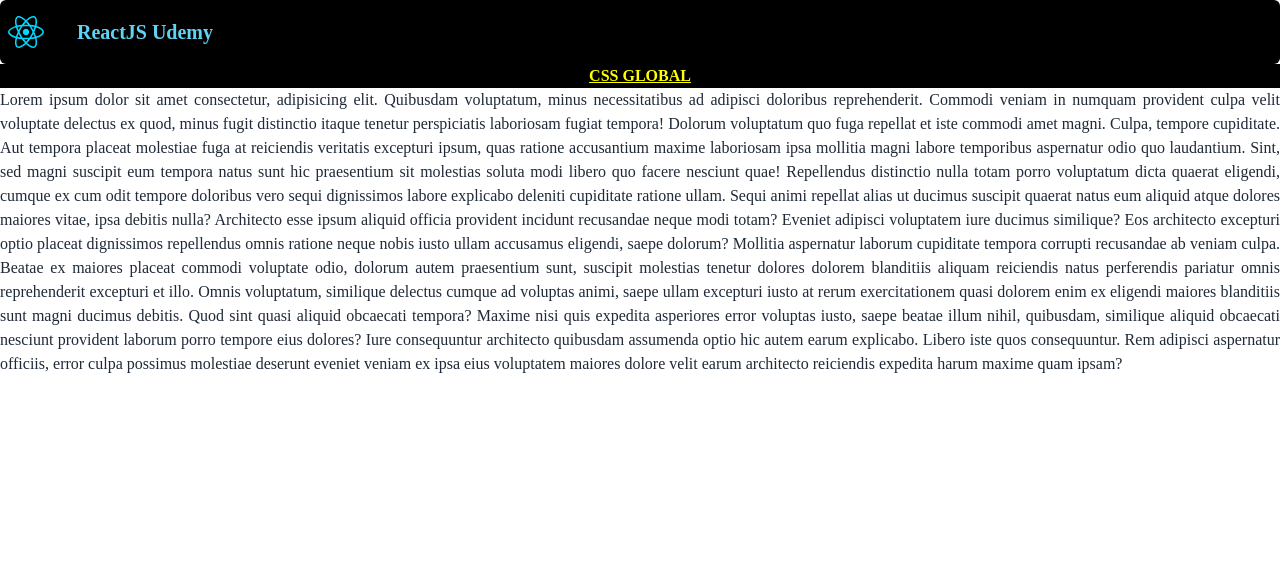
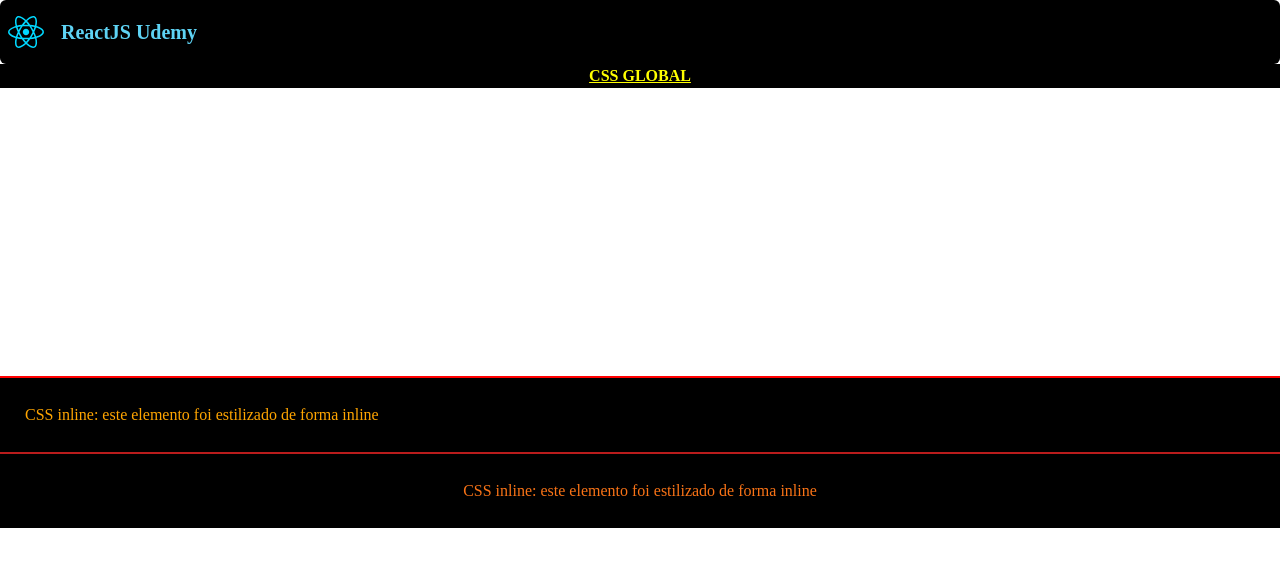
Before and after one commit to davcavalc/aulas-de-react-udemy, a React (Vite) app: page / in a window 1280 px wide. Shown: the top 566 px of the page. Built offline with nearby package versions, Linux system fonts and the light colour scheme.

Commit message:
📓Aula: CSS inline - 07/08/2022

```diff
--- a/src/App.jsx
+++ b/src/App.jsx
@@ -1,3 +1,4 @@
+import CssInline from "./Componentes/CssInline";
 import CSSnoReact from "./Componentes/CSSnoReact";
 import Header from "./Componentes/Header";
 // import UserDetails from "./Desafios/UserDetails";
@@ -44,7 +45,9 @@
 				))}
 			</div> */}
 			{/* CSS global + CSS de componente */}
-			<CSSnoReact/>
+			<CSSnoReact />
+			{/* CSS Inline */}
+			<CssInline/>
 		</>
 	);
 }
--- a/src/css/CSSnoReact.css
+++ b/src/Componentes/CSSnoReact.css
@@ -13,8 +13,9 @@
 	color: yellow;
 	background-color: #000;
 }
-
+.texto-descricao {
+	color:white;
+}
 .texto-descricao:hover {
-	color: yellow;
 	text-transform: uppercase;
 }
--- a/src/Componentes/CSSnoReact.jsx
+++ b/src/Componentes/CSSnoReact.jsx
@@ -1,10 +1,10 @@
 import React from "react";
-import "../css/CSSnoReact.css";
+import "../Componentes/CSSnoReact.css";
 const CSSnoReact = () => {
 	return (
 		<>
 			<div className="titulo font-bold">CSS global</div>
-			<p className="text-justify">
+			<p className="text-justify texto-descricao">
 				Lorem ipsum dolor sit amet consectetur, adipisicing elit. Quibusdam voluptatum, minus
 				necessitatibus ad adipisci doloribus reprehenderit. Commodi veniam in numquam provident culpa
 				velit voluptate delectus ex quod, minus fugit distinctio itaque tenetur perspiciatis laboriosam
--- /dev/null
+++ b/src/Componentes/CssInline.jsx
@@ -0,0 +1,12 @@
+import React from "react";
+
+const CssInline = () => {
+	return (
+		<>
+			<h4 style={{color:"orange", padding:"25px", backgroundColor:"black", borderTop:"2px solid red"}}>CSS inline: este elemento foi estilizado de forma inline</h4>
+			<h4 className="text-orange-500 p-[25px] bg-black border-t-2 border-t-red-700 text-center">CSS inline: este elemento foi estilizado de forma inline</h4>
+		</>
+	);
+};
+
+export default CssInline;
--- a/tailwind.config.cjs
+++ b/tailwind.config.cjs
@@ -2,6 +2,9 @@
 module.exports = {
 	content: ["./index.html", "./src/**/*.{vue,js,ts,jsx,tsx}"],
 	theme: {
+		spacing: {
+			1: "2px",
+		},
 		extend: {
 			colors: {
 				react: "#5ed3f4",
```
